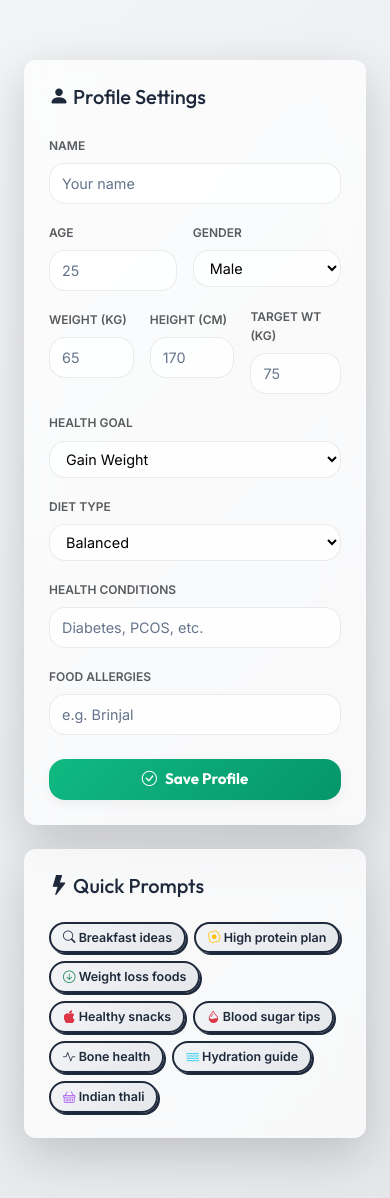
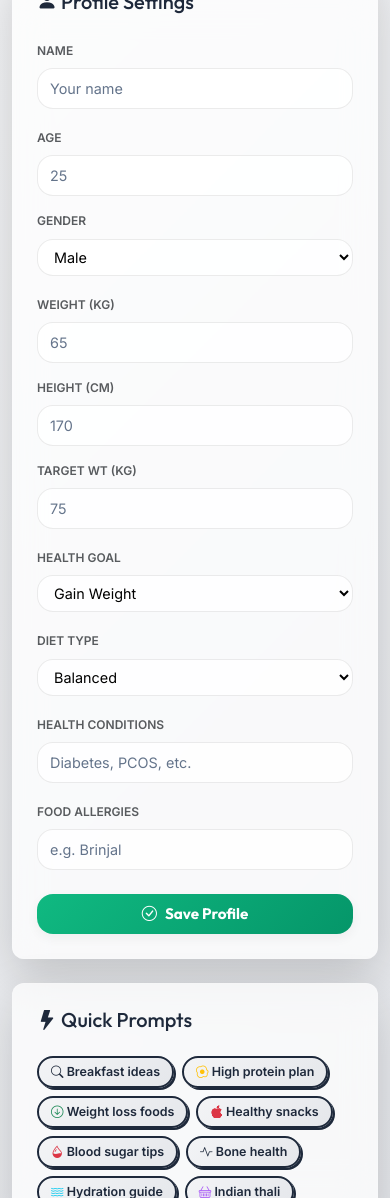
Before and after one commit to rohitmandal2004/Nutrition-Agent, a Flask app: page / in a window 390 px wide. Run offline with Flask 3, Linux system fonts and the light colour scheme; data comes from the database, SQL or seed files in the repository; data that the repository does not hold is empty; some libraries are stand-ins or nearby versions.

Commit message:
mobile UI improve

```diff
--- a/templates/index.html
+++ b/templates/index.html
@@ -771,7 +771,7 @@
 <!-- Full-Screen Onboarding Overlay -->
 <div class="nb-onboarding-wrapper" id="onboardingModal" style="display:none;">
   <div class="container h-100 d-flex align-items-center justify-content-center py-5">
-    <div class="row g-4 w-100" style="max-width: 1000px;">
+    <div class="row g-4" style="max-width: 1000px;">
       <!-- Left: Profile Settings -->
       <div class="col-lg-6">
         <div class="nb-card p-4 h-100 shadow-lg" style="background: var(--nb-surface); border-radius: 12px; border: 1px solid rgba(255,255,255,0.1);">
@@ -780,7 +780,7 @@
             <label class="form-label text-muted fw-bold" style="font-size: 0.75rem; text-transform: uppercase;">Name</label>
             <input class="nb-input" id="ob-name" placeholder="Your name" required style="background: rgba(255,255,255,0.8); color: #000;" />
           </div>
-          <div class="d-flex gap-3 mb-3">
+          <div class="nb-form-row mb-3">
             <div class="flex-grow-1">
               <label class="form-label text-muted fw-bold" style="font-size: 0.75rem; text-transform: uppercase;">Age</label>
               <input class="nb-input" id="ob-age" type="number" placeholder="25" min="1" max="120" required style="background: rgba(255,255,255,0.8); color: #000;" />
@@ -794,7 +794,7 @@
               </select>
             </div>
           </div>
-          <div class="d-flex gap-3 mb-3">
+          <div class="nb-form-row mb-3">
             <div class="flex-grow-1">
               <label class="form-label text-muted fw-bold" style="font-size: 0.75rem; text-transform: uppercase;">Weight (kg)</label>
               <input class="nb-input" id="ob-weight" type="number" placeholder="65" required style="background: rgba(255,255,255,0.8); color: #000;" />
```
